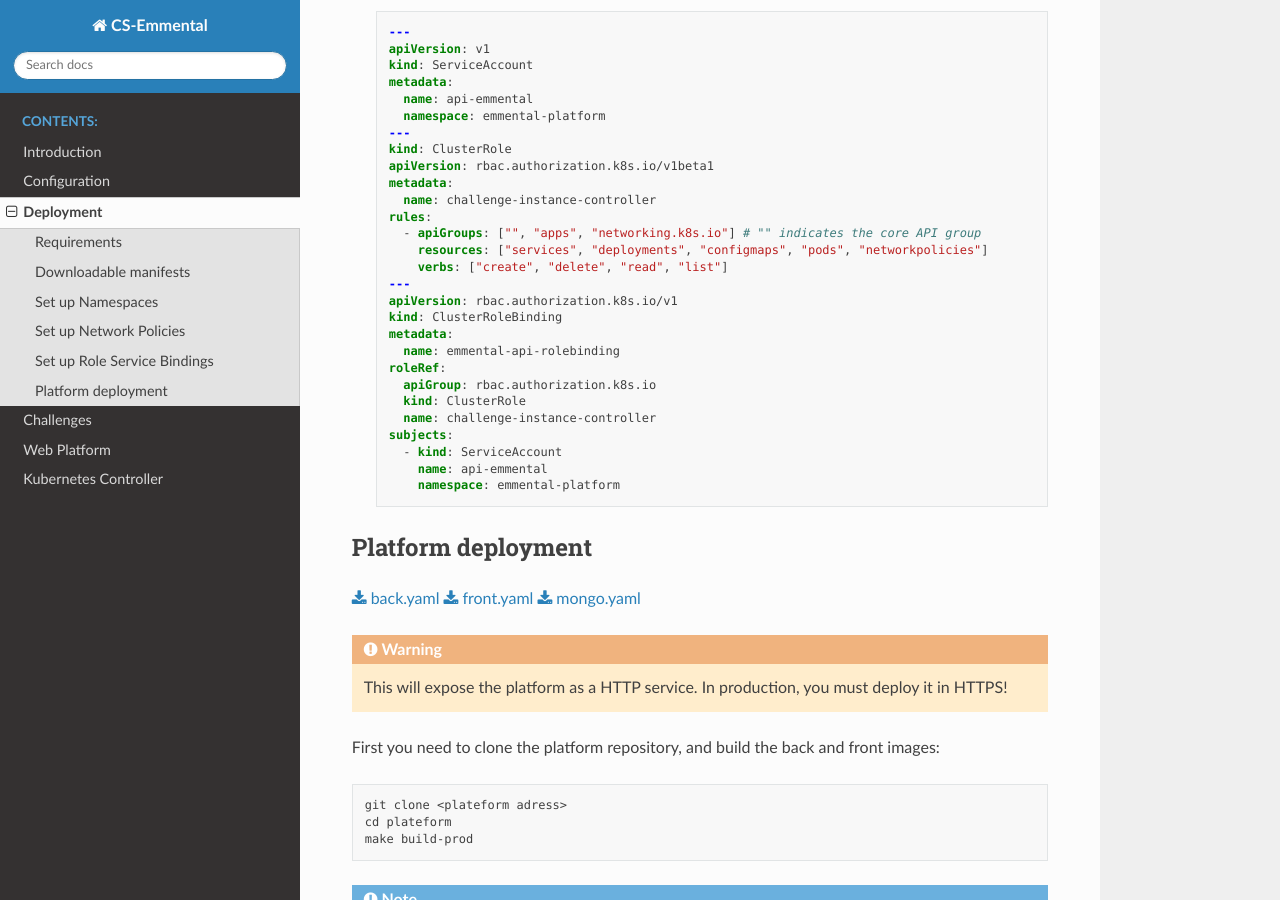
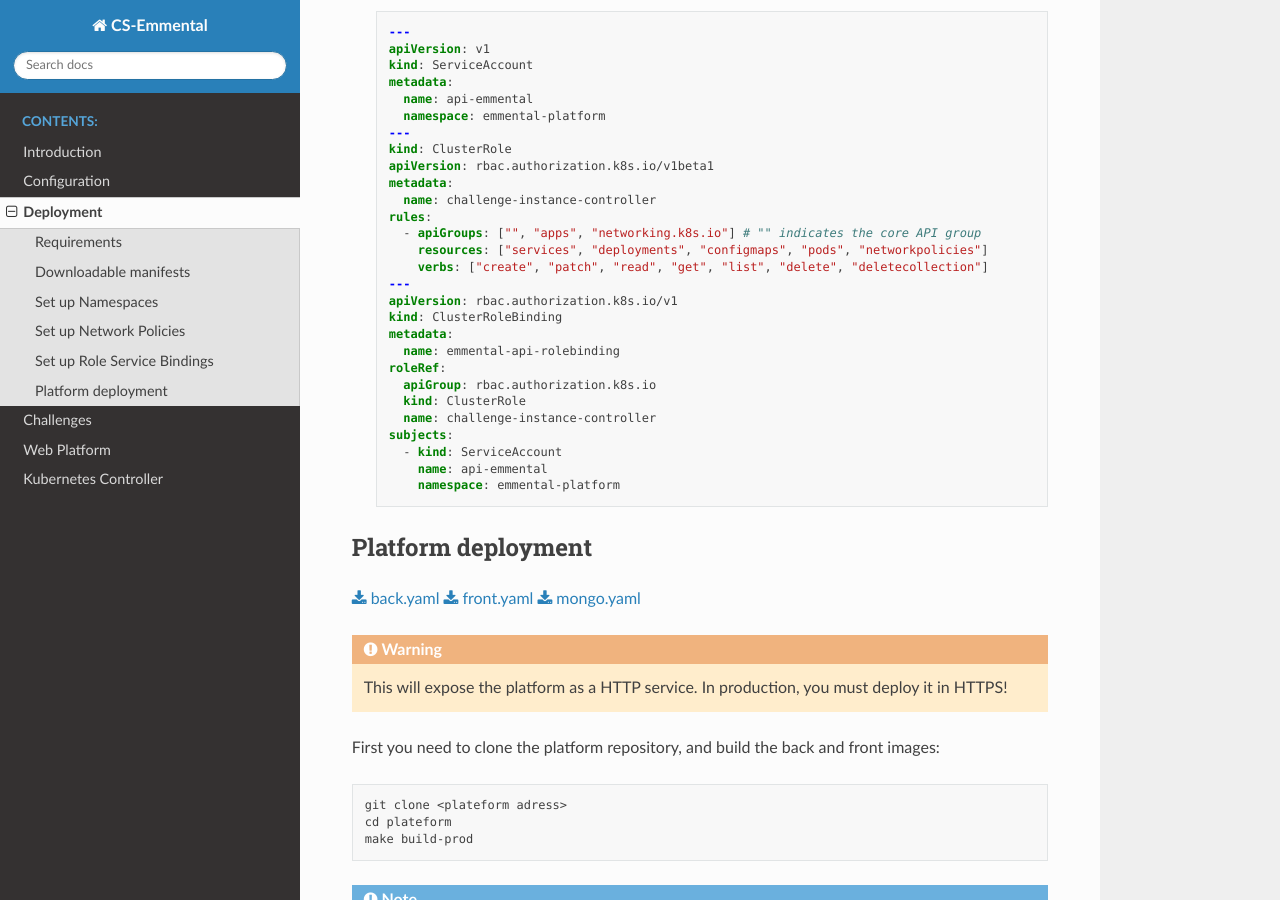
Before and after one commit to CS-Emmental/documentation, a Sphinx documentation site: the page built from source/administration/deployment.rst, in a window 1280 px wide and 900 px high, scrolled down 1503 px. Built offline with Sphinx 7.4.7 and the Read the Docs theme 2.0.0, drawn with Linux system fonts in a browser that asks for light colours.

Commit message:
Add authorization for more verbs

```diff
--- a/source/files/manifests/authorization.yaml
+++ b/source/files/manifests/authorization.yaml
@@ -12,7 +12,7 @@ metadata:
 rules:
   - apiGroups: ["", "apps", "networking.k8s.io"] # "" indicates the core API group
     resources: ["services", "deployments", "configmaps", "pods", "networkpolicies"]
-    verbs: ["create", "delete", "read", "list"]
+    verbs: ["create", "patch", "read", "get", "list", "delete", "deletecollection"]
 ---
 apiVersion: rbac.authorization.k8s.io/v1
 kind: ClusterRoleBinding
```
